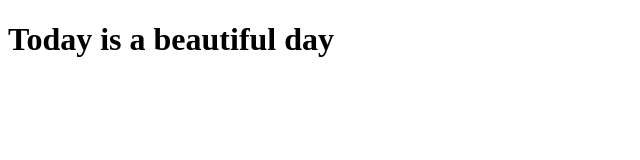
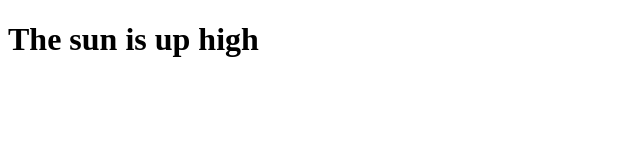
Before and after one commit to sematoda/first-repository, a plain HTML site: page index.html in a window 1280 px wide. Shown: the whole page, without its empty margins (0-640 px from the left). Drawn offline with Linux system fonts and the light colour scheme.

Commit message:
learning

```diff
--- a/index.html
+++ b/index.html
@@ -4,6 +4,6 @@
   <title>Hello</title>
 </head>
 <body>
-  <h1>Today is a beautiful day</h1>
+  <h1>The sun is up high</h1>
 </body>
 </html>
```
